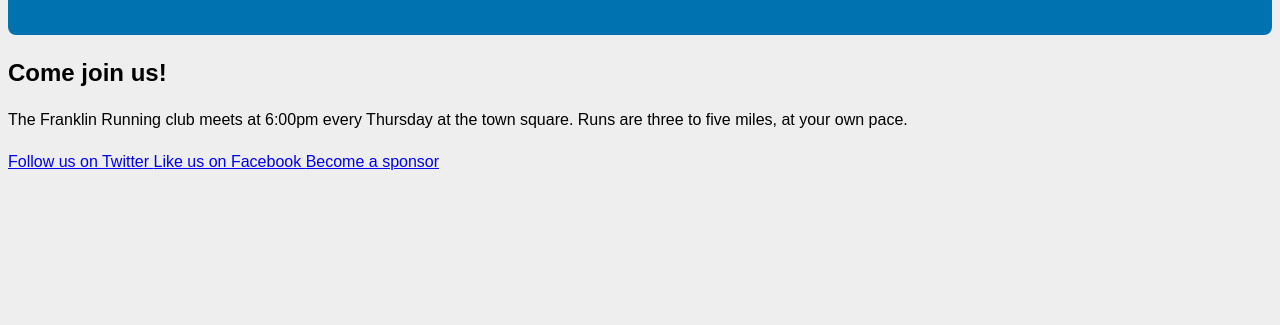
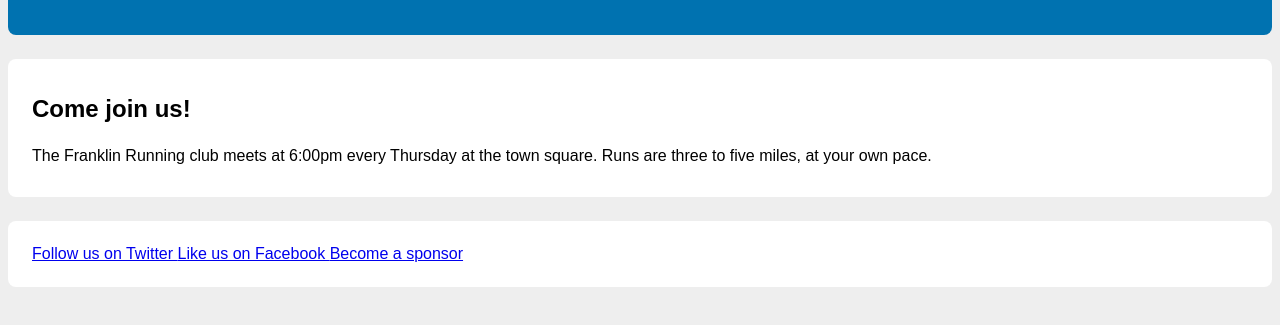
Before and after one commit to EnricoMassoneDeltatre/mastering-box-model, a website: page index.html in a window 1280 px wide. Shown: the part 85-410 px from the top of the page. Drawn offline with Linux system fonts and the light colour scheme.

Commit message:
added basic styles and colors to page elements

```diff
--- a/style.css
+++ b/style.css
@@ -23,3 +23,15 @@ header {
   border-radius: 0.5em;
   padding: 1em 1.5em;
 }
+
+.main {
+  background-color: #fff;
+  border-radius: 0.5em;
+  padding: 1em 1.5em;
+}
+
+.sidebar {
+  background-color: #fff;
+  border-radius: 0.5em;
+  padding: 1.5em;
+}
```
